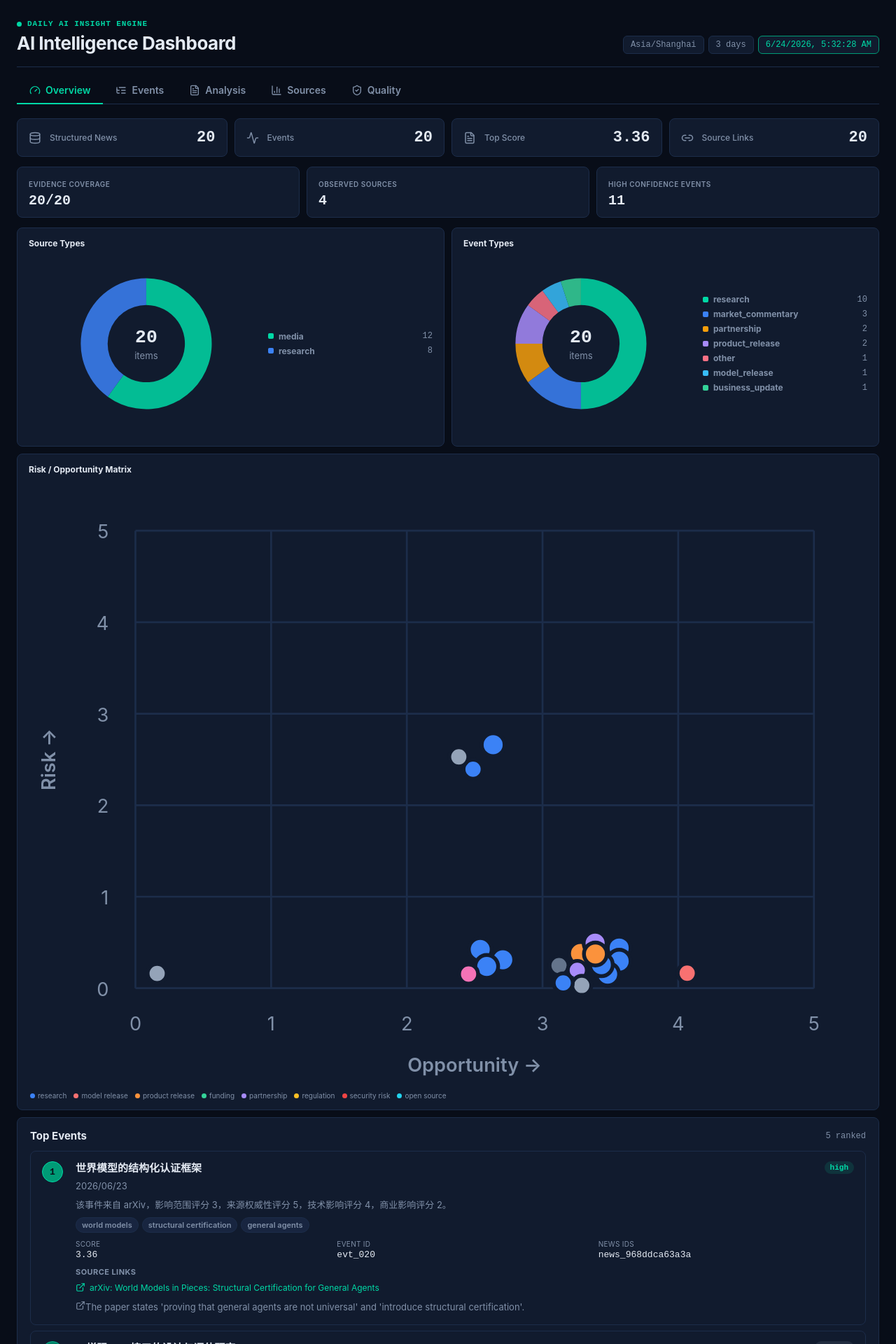
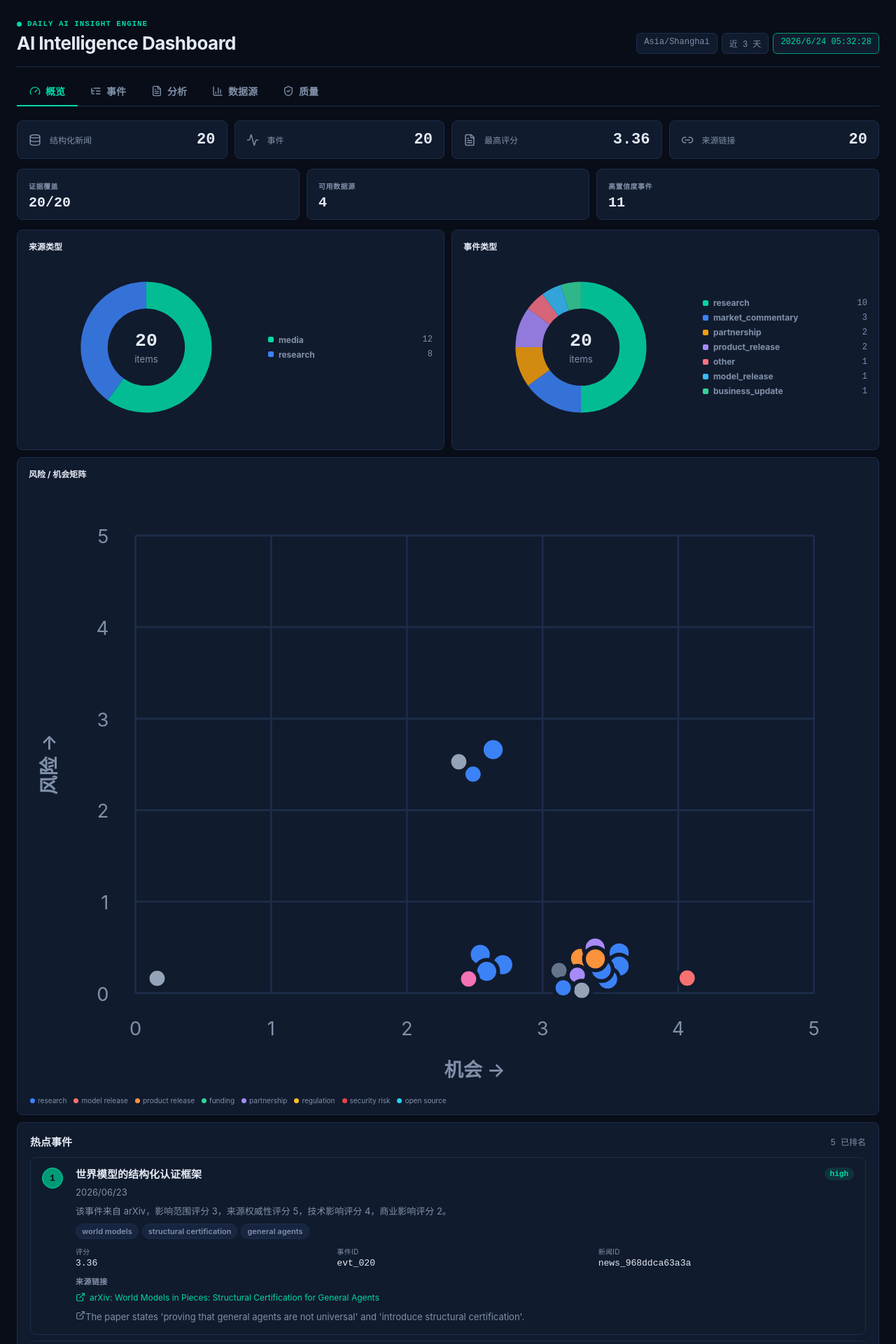
Before and after one commit to LvienOeria/daily-ai-insight-engine-v2, a React (Vite) app in the folder frontend/: page / in a window 1280 px wide. Shown: the top 1920 px of the page at 70% size. Built offline with nearby package versions, Linux system fonts and the light colour scheme.

Commit message:
Full Chinese localization for UI strings

```diff
--- a/frontend/src/App.tsx
+++ b/frontend/src/App.tsx
@@ -59,8 +59,8 @@ export function App() {
         </div>
         <div className="header-meta">
           <span>{data.report.timezone}</span>
-          <span>{data.report.window_days} days</span>
-          <span>{new Date(data.generated_at).toLocaleString()}</span>
+          <span>近 {data.report.window_days} 天</span>
+          <span>{new Date(data.generated_at).toLocaleString("zh-CN")}</span>
         </div>
       </header>
 
@@ -71,37 +71,37 @@ export function App() {
           <section className="metric-row">
             <div className="metric">
               <Database size={18} />
-              <span>Structured News</span>
+              <span>结构化新闻</span>
               <strong>{data.structured_news.length}</strong>
             </div>
             <div className="metric">
               <Activity size={18} />
-              <span>Events</span>
+              <span>事件</span>
               <strong>{data.events.length}</strong>
             </div>
             <div className="metric">
               <FileText size={18} />
-              <span>Top Score</span>
+              <span>最高评分</span>
               <strong>{summary.topScore}</strong>
             </div>
             <div className="metric">
               <Link2 size={18} />
-              <span>Source Links</span>
+              <span>来源链接</span>
               <strong>{linkedNewsCount}</strong>
             </div>
           </section>
 
           <section className="insight-strip">
             <article>
-              <span>Evidence Coverage</span>
+              <span>证据覆盖</span>
               <strong>{linkedNewsCount}/{data.structured_news.length}</strong>
             </article>
             <article>
-              <span>Observed Sources</span>
+              <span>可用数据源</span>
               <strong>{summary.sourceCount}</strong>
             </article>
             <article>
-              <span>High Confidence Events</span>
+              <span>高置信度事件</span>
               <strong>{summary.highConfidence}</strong>
             </article>
           </section>
@@ -109,11 +109,11 @@ export function App() {
           <div className="dashboard-grid">
             <DonutChart
               data={visualization.source_type_distribution}
-              label="Source Types"
+              label="来源类型"
             />
             <DonutChart
               data={visualization.event_type_distribution}
-              label="Event Types"
+              label="事件类型"
             />
           </div>
 
@@ -142,12 +142,12 @@ export function App() {
           <div className="dashboard-grid">
             <DonutChart
               data={visualization.source_type_distribution}
-              label="Accepted Source Types"
+              label="Accepted 来源类型"
               description="Distribution after cleaning and structured extraction."
             />
             <BarChart
               data={visualization.industry_area_distribution}
-              label="Industry Areas"
+              label="行业领域"
               description="Topic coverage across structured items."
             />
           </div>
--- a/frontend/src/charts/MatrixChart.tsx
+++ b/frontend/src/charts/MatrixChart.tsx
@@ -74,7 +74,7 @@ export function MatrixChart({ data }: MatrixChartProps) {
       }}
     >
       <figcaption>
-        <span>Risk / Opportunity Matrix</span>
+        <span>风险 / 机会矩阵</span>
       </figcaption>
       {data.length === 0 ? (
         <p className="muted chart-empty">No events available.</p>
@@ -90,8 +90,8 @@ export function MatrixChart({ data }: MatrixChartProps) {
                   <text x={-14} y={y(t) + 4} textAnchor="end" className="axis-label">{t}</text>
                 </g>
               ))}
-              <text x={IW / 2} y={IH + 44} textAnchor="middle" className="axis-title">Opportunity →</text>
-              <text transform={`translate(-42, ${IH / 2}) rotate(-90)`} textAnchor="middle" className="axis-title">Risk →</text>
+              <text x={IW / 2} y={IH + 44} textAnchor="middle" className="axis-title">机会 →</text>
+              <text transform={`translate(-42, ${IH / 2}) rotate(-90)`} textAnchor="middle" className="axis-title">风险 →</text>
               {layout.map(({ datum, dx, dy }) => {
                 const cx = x(datum.opportunity_level + dx);
                 const cy = y(datum.risk_level + dy);
@@ -129,7 +129,7 @@ export function MatrixChart({ data }: MatrixChartProps) {
             {hovered && (
               <>
                 <strong>{hovered.event_name}</strong>
-                <span>Risk {hovered.risk_level.toFixed(2)} · Opp {hovered.opportunity_level.toFixed(2)}</span>
+                <span>风险 {hovered.risk_level.toFixed(2)} · 机会 {hovered.opportunity_level.toFixed(2)}</span>
                 <span className="muted">{hovered.event_type} · {hovered.confidence}</span>
               </>
             )}
--- a/frontend/src/components/AnalysisView.tsx
+++ b/frontend/src/components/AnalysisView.tsx
@@ -6,13 +6,13 @@ interface AnalysisViewProps {
 }
 
 const requiredSections = [
-  { key: "今日概览", label: "Overview" },
-  { key: "今日 AI 领域 Top", label: "Top Events" },
-  { key: "重要事件深度总结", label: "Deep Dives" },
-  { key: "趋势判断", label: "Trend Judgments" },
-  { key: "风险与机会提示", label: "Risks / Opportunities" },
-  { key: "可视化说明", label: "Visualization Notes" },
-  { key: "数据与方法说明", label: "Data & Method" },
+  { key: "今日概览", label: "概览" },
+  { key: "今日 AI 领域 Top", label: "热点事件" },
+  { key: "重要事件深度总结", label: "深度分析" },
+  { key: "趋势判断", label: "趋势判断" },
+  { key: "风险与机会提示", label: "风险与机会" },
+  { key: "可视化说明", label: "可视化说明" },
+  { key: "数据与方法说明", label: "数据与方法" },
 ];
 
 export function AnalysisView({ markdown }: AnalysisViewProps) {
--- a/frontend/src/components/NavBar.tsx
+++ b/frontend/src/components/NavBar.tsx
@@ -8,11 +8,11 @@ interface NavBarProps {
 }
 
 const items: Array<{ key: ViewKey; label: string; icon: typeof Gauge }> = [
-  { key: "overview", label: "Overview", icon: Gauge },
-  { key: "events", label: "Events", icon: ListTree },
-  { key: "analysis", label: "Analysis", icon: FileText },
-  { key: "sources", label: "Sources", icon: BarChart3 },
-  { key: "quality", label: "Quality", icon: ShieldCheck },
+  { key: "overview", label: "概览", icon: Gauge },
+  { key: "events", label: "事件", icon: ListTree },
+  { key: "analysis", label: "分析", icon: FileText },
+  { key: "sources", label: "数据源", icon: BarChart3 },
+  { key: "quality", label: "质量", icon: ShieldCheck },
 ];
 
 export function NavBar({ active, onChange }: NavBarProps) {
--- a/frontend/src/components/QualityPanel.tsx
+++ b/frontend/src/components/QualityPanel.tsx
@@ -20,15 +20,15 @@ export function QualityPanel({ quality }: QualityPanelProps) {
       <div className="quality-state">
         {quality.passed ? <CheckCircle2 size={22} /> : <AlertTriangle size={22} />}
         <div>
-          <h2>Quality Check</h2>
-          <p>{quality.passed ? "Passed" : "Needs review"}</p>
+          <h2>质量检查</h2>
+          <p>{quality.passed ? "通过" : "待审查"}</p>
         </div>
       </div>
       <div className="quality-grid">
         <div>
-          <h3>Failed Requirements</h3>
+          <h3>未通过项</h3>
           {failures.length === 0 ? (
-            <p className="muted">None</p>
+            <p className="muted">无</p>
           ) : (
             <ul>
               {failures.map(([name]) => (
@@ -38,9 +38,9 @@ export function QualityPanel({ quality }: QualityPanelProps) {
           )}
         </div>
         <div>
-          <h3>Issues</h3>
+          <h3>问题</h3>
           {issues.length === 0 ? (
-            <p className="muted">None</p>
+            <p className="muted">无</p>
           ) : (
             <ul>
               {issues.slice(0, 8).map((issue) => (
--- a/frontend/src/components/SourcePanel.tsx
+++ b/frontend/src/components/SourcePanel.tsx
@@ -8,8 +8,8 @@ export function SourcePanel({ sources }: SourcePanelProps) {
   return (
     <section className="section">
       <div className="section-heading">
-        <h2>Sources</h2>
-        <span>{sources.length} evaluated</span>
+        <h2>数据源</h2>
+        <span>{sources.length} 已评估</span>
       </div>
       <div className="table-wrap">
         <table>
--- a/frontend/src/components/TopEvents.tsx
+++ b/frontend/src/components/TopEvents.tsx
@@ -23,8 +23,8 @@ export function TopEvents({ rankedEvents, events, news }: TopEventsProps) {
   return (
     <section className="section">
       <div className="section-heading">
-        <h2>Top Events</h2>
-        <span>{rankedEvents.slice(0, 5).length} ranked</span>
+        <h2>热点事件</h2>
+        <span>{rankedEvents.slice(0, 5).length} 已排名</span>
       </div>
       <div className="event-list">
         {rankedEvents.slice(0, 5).map((ranked) => {
@@ -54,21 +54,21 @@ export function TopEvents({ rankedEvents, events, news }: TopEventsProps) {
                 ) : null}
                 <dl>
                   <div>
-                    <dt>Score</dt>
+                    <dt>评分</dt>
                     <dd>{ranked.final_importance_score}</dd>
                   </div>
                   <div>
-                    <dt>Event ID</dt>
+                    <dt>事件ID</dt>
                     <dd>{ranked.event_id}</dd>
                   </div>
                   <div>
-                    <dt>News IDs</dt>
+                    <dt>新闻ID</dt>
                     <dd>{event?.related_news_ids.join(", ") || "n/a"}</dd>
                   </div>
                 </dl>
                 {sources.length ? (
                   <div className="source-links compact-links">
-                    <h4>Source Links</h4>
+                    <h4>来源链接</h4>
                     <ul>
                       {sources.map((source) => (
                         <li key={source.news_id}>
```
